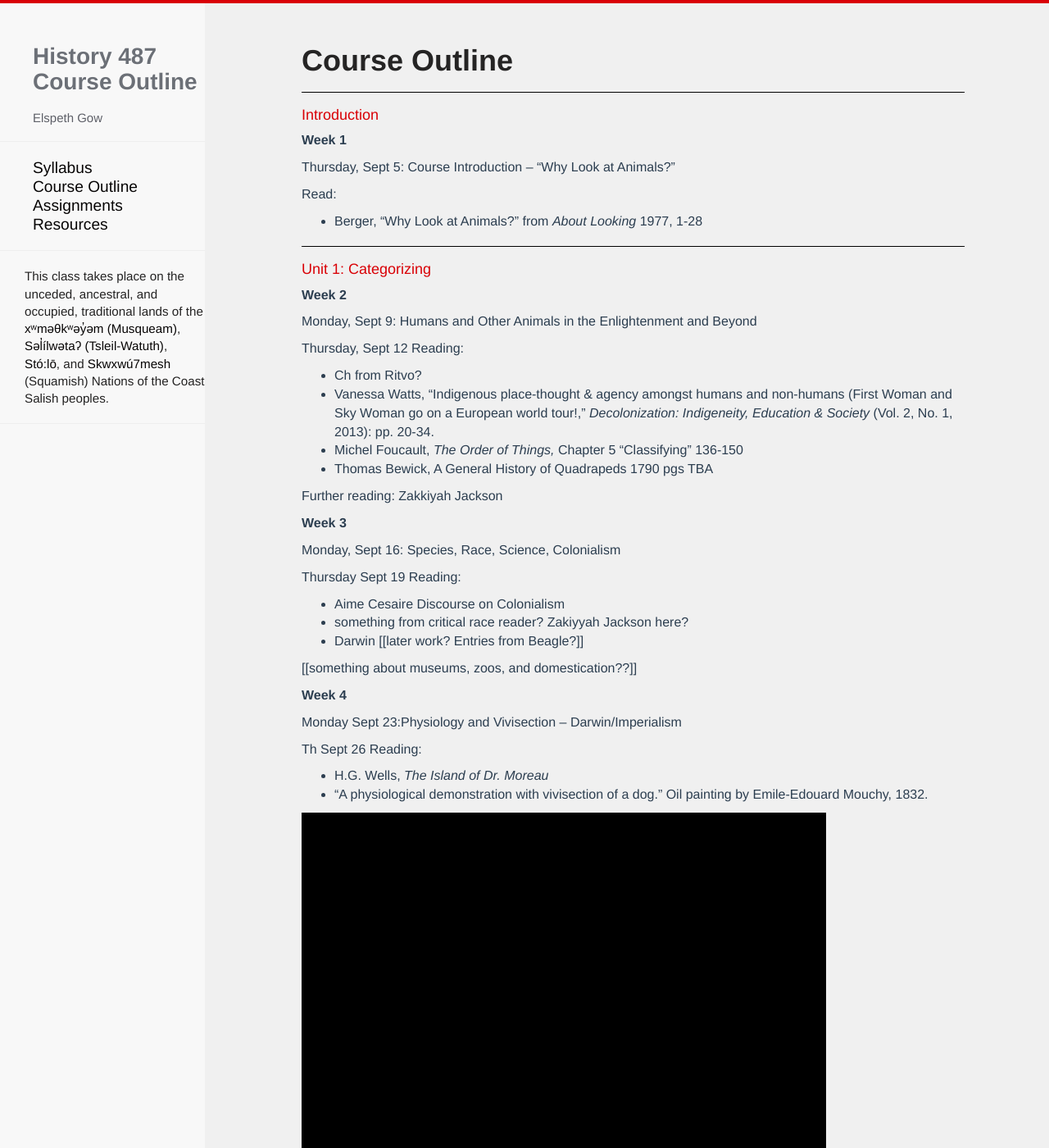
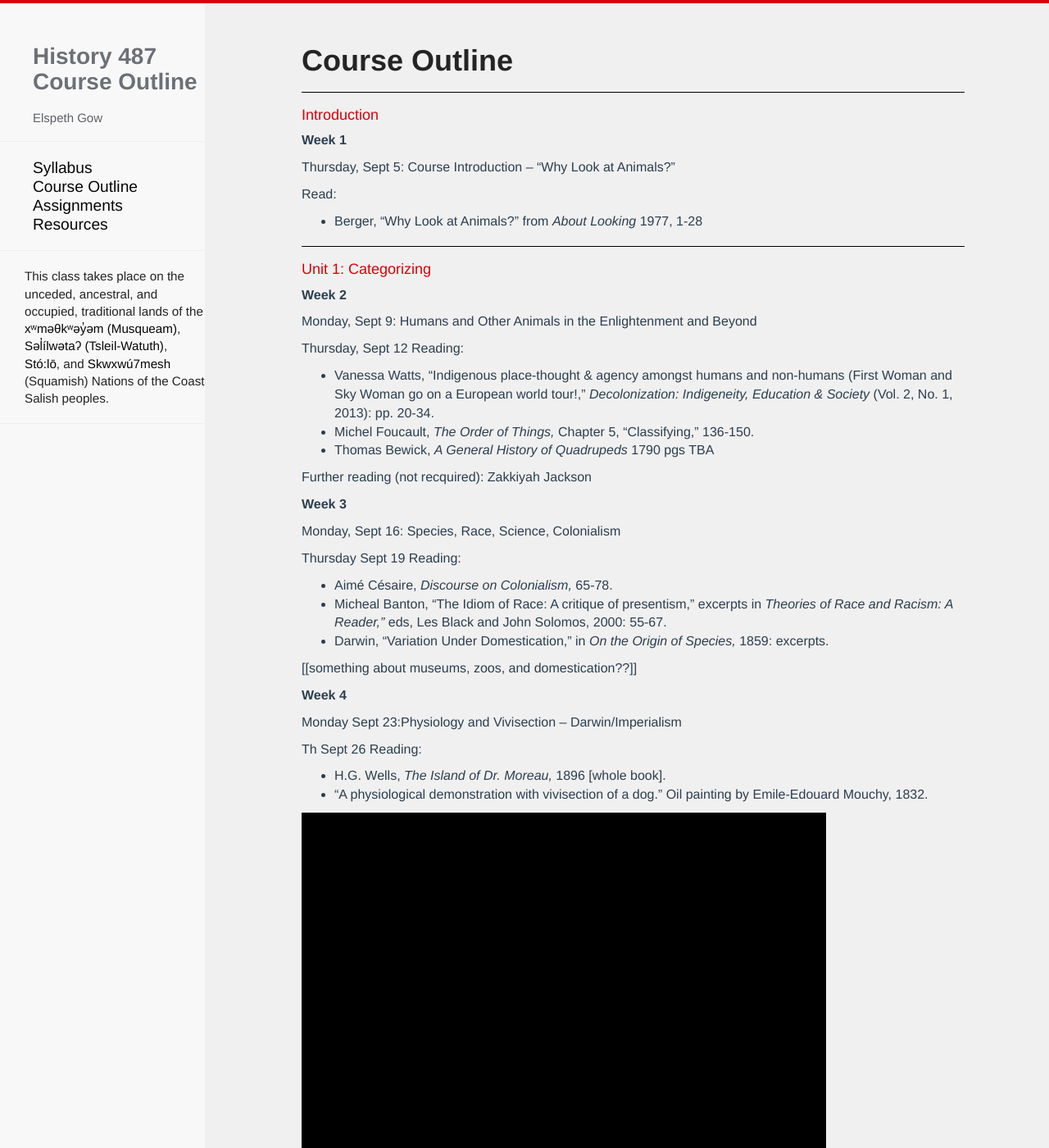
Before and after one commit to esgow/HIST487, a Jekyll site: the page built from outline.md, in a window 1280 px wide and 1400 px high. Shown: the whole window at 82% size. Built offline with Jekyll 4.4.1, drawn with Linux system fonts in a browser that asks for light colours; nearby versions of some CDN libraries; our own code applies the rules of GitHub Pages for plain Markdown files; Markdown is read by kramdown in place of the engine named in the settings; a script that is not in the unit is left out; some of the changed text lies outside the part shown.

Commit message:
Update outline.md

```diff
--- a/outline.md
+++ b/outline.md
@@ -20,12 +20,11 @@
 
 
 Thursday, Sept 12 Reading:
-*	Ch from Ritvo?
 *	Vanessa Watts, "Indigenous place-thought & agency amongst humans and non-humans (First Woman and Sky Woman go on a European world tour!," *Decolonization: Indigeneity, Education & Society* (Vol. 2,  No. 1,  2013): pp. 20-34.
-*	Michel Foucault, *The Order of Things,* Chapter 5 “Classifying” 136-150
-*	Thomas Bewick, A General History of Quadrapeds 1790 pgs TBA
+*	Michel Foucault, *The Order of Things,* Chapter 5, “Classifying,” 136-150.
+*	Thomas Bewick, *A General History of Quadrupeds* 1790 pgs TBA
 
-Further reading:
+Further reading (not recquired):
 Zakkiyah Jackson
 
 
@@ -37,9 +36,9 @@
 
 
 Thursday Sept 19 Reading:
-*	Aime Cesaire Discourse on Colonialism
-*	something from critical race reader? Zakiyyah Jackson here?
-*	Darwin [[later work? Entries from Beagle?]]
+*	Aimé Césaire, *Discourse on Colonialism,* 65-78.
+*	Micheal Banton, "The Idiom of Race: A critique of presentism," excerpts in *Theories of Race and Racism: A Reader,"* eds, Les Black and John Solomos, 2000: 55-67.
+*	Darwin, "Variation Under Domestication," in *On the Origin of Species,* 1859: excerpts.
 
 [[something about museums, zoos, and domestication??]]
 
@@ -52,7 +51,7 @@
 
 
 Th Sept 26 Reading:
-* H.G. Wells, *The Island of Dr. Moreau*
+* H.G. Wells, *The Island of Dr. Moreau,* 1896 [whole book].
 * "A physiological demonstration with vivisection of a dog." Oil painting by Emile-Edouard Mouchy, 1832.
 
 <div class="uv" data-locale="en-GB:English (GB)" data-config="https://wellcomelibrary.org/assets/config/uv-config.json" data-uri="https://wellcomelibrary.org/iiif/b12023917/manifest" data-collectionindex="0" data-manifestindex="0" data-sequenceindex="0" data-canvasindex="0" data-zoom="0.0092,0.1552,1.0787,0.6517" data-rotation="0" style="width:640px; height:480px; background-color: #000"></div><script type="text/javascript" id="embedUV" src="https://wellcomelibrary.org/spas/uv/versions/uv-1.7.32/lib/embed.js"></script><script type="text/javascript">/* wordpress fix */</script>
@@ -80,17 +78,14 @@
 
 **Week 6**
 
-Monday, Oct 7: <em class="u">Making “Model Organisms” and “Industrial Organisms”: Genetic Manipulation, Colonialism, and Feminist Technoscience</em>
+Monday, Oct 7: <em class="u">Totalitarianism, Biopower, and Technoscientific Organisms</em>
 
 
 Thursday, Oct 10 Reading:
 * Tiago Saraiva, Fascist Pigs, excerpts
-* Biopower?
-* Fox-Keller
+* Michel Foucault – College de France lectures – biopower
+* Nicole Shukin – Animal Capital: Rendering Life in Biopolitical Times, exerpts
 
-* Karen Rader, Making Mice, excerpts
-* Haraway, Modest_Witness@ … Meets OncoMouse
-* Primary source?
 
 ![alt text](images/oncomouse.jpeg "Logo Title Text 1")
 
@@ -99,13 +94,14 @@
 
 **Week 7**
 
-Monday, Oct 14: <em class="u">??</em>
+Monday, Oct 14: <em class="u">Patenting "Model Organisms": Genetic Manipulation, Colonialism, Capitalism</em>
 
 
 Thursday, Oct 17 Reading:
-* ?
-* ?
-* ?
+* Evelyn Fox-Keller, Introduction to *Century of the Gene,* 1-10
+* Karen Rader, *Making Mice,* excerpts
+* Haraway, Modest_Witness@ … Meets OncoMouse
+* Primary source?
 
 #### Unit 3: Backbreeding
 
@@ -139,11 +135,11 @@
 
 **Week 10**
 
-Monday, Nov 4: <em class="u">Genetics: Recombinant DNA - Human Genome Project + Identity</em>
+Monday, Nov 4: <em class="u">Genetics, Identity, and Race at the End of the Twentieth Century</em>
 
 
 Thursday, Nov 7 Reading:
-* Fox-Keller - Intro
+* race chapter from Modest Witness?
 * Tallbear “Genomic Articulations of Indigeneity”
 * Wailoo,Keith, Nelson,Alondra, Lee,Catherine, *Genetics and the Unsettled Past* Intro
 * Mybe another piece that keeps us grounded in animals….
```
Also changed, not shown: other parts of outline.md (+1 -2 lines).
